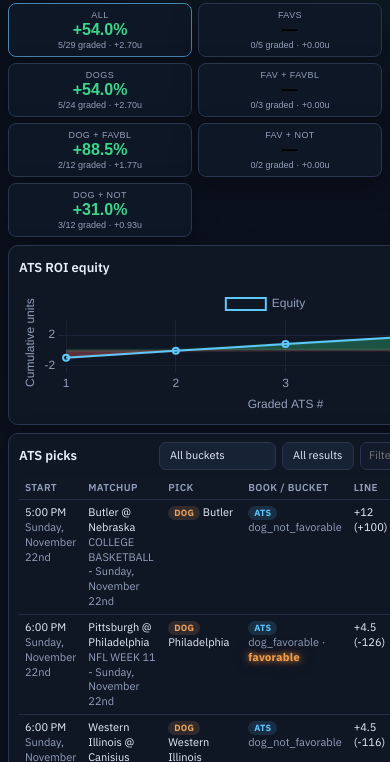
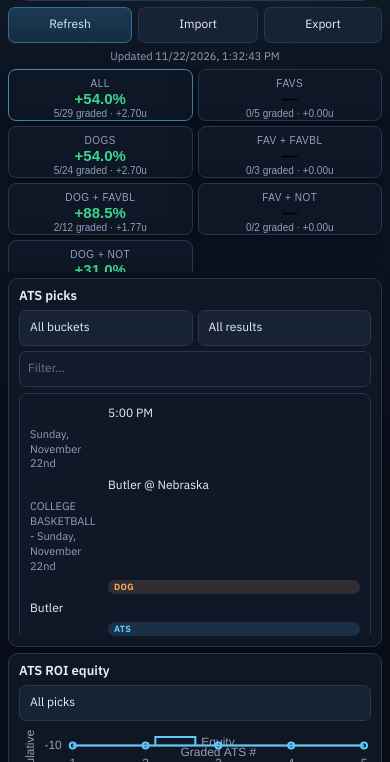
Before and after one commit to jacobtulster/public-takes-roi, a plain HTML site: page index.html in a window 390 px wide. Shown: the part 79-841 px from the top of the page. Drawn offline with nearby package versions, Linux system fonts and the light colour scheme.

Commit message:
ui: mobile-friendly stacked picks, touch targets, safe areas

```diff
--- a/styles.css
+++ b/styles.css
@@ -407,31 +407,228 @@ code {
   }
   .main-split {
     grid-template-columns: 1fr;
-    grid-template-rows: minmax(160px, 28%) minmax(0, 1fr);
+    grid-template-rows: minmax(150px, 26%) minmax(0, 1fr);
   }
 }
 
 @media (max-width: 720px) {
   html,
   body {
-    overflow: auto;
-    height: auto;
-    min-height: 100%;
+    height: 100%;
+    overflow: hidden;
   }
+
   body {
     padding: 8px;
+    padding-bottom: max(8px, env(safe-area-inset-bottom));
+    padding-left: max(8px, env(safe-area-inset-left));
+    padding-right: max(8px, env(safe-area-inset-right));
   }
+
   .wrap {
-    height: auto;
-    min-height: calc(100dvh - 16px);
+    height: 100%;
+    height: 100dvh;
+    max-height: 100dvh;
+    gap: 6px;
   }
-  .grid-cards {
-    grid-template-columns: repeat(2, minmax(0, 1fr));
+
+  .topbar {
+    flex-direction: column;
+    align-items: stretch;
+    gap: 6px;
   }
-  .main-split {
-    grid-template-rows: 180px minmax(320px, 1fr);
+
+  .topbar-brand {
+    flex-direction: column;
+    align-items: stretch;
+    gap: 6px;
   }
+
+  .brand {
+    font-size: 18px;
+  }
+
   .book-hint {
     display: none;
   }
+
+  .hero-actions {
+    width: 100%;
+  }
+
+  .hero-actions .btn,
+  .hero-actions select,
+  .hero-actions label.btn {
+    flex: 1 1 auto;
+    text-align: center;
+    min-height: 36px;
+    display: inline-flex;
+    align-items: center;
+    justify-content: center;
+    padding: 8px 10px;
+    font-size: 12px;
+  }
+
+  .hero-actions .meta {
+    width: 100%;
+    text-align: center;
+    order: 5;
+  }
+
+  .market-tabs {
+    width: 100%;
+    justify-content: stretch;
+  }
+
+  .market-tab {
+    flex: 1;
+    justify-content: center;
+    min-height: 36px;
+    padding: 8px 10px;
+    font-size: 12px;
+  }
+
+  .grid-cards {
+    grid-template-columns: repeat(2, minmax(0, 1fr));
+    gap: 5px;
+    max-height: 28vh;
+    overflow: auto;
+    -webkit-overflow-scrolling: touch;
+  }
+
+  .card {
+    padding: 8px;
+    min-height: 52px;
+  }
+
+  .card .k {
+    font-size: 10px;
+  }
+
+  .card .v {
+    font-size: 15px;
+  }
+
+  .card .s {
+    font-size: 10px;
+    white-space: normal;
+  }
+
+  .main-split {
+    flex: 1;
+    min-height: 0;
+    display: flex;
+    flex-direction: column;
+    gap: 6px;
+    grid-template-columns: none;
+    grid-template-rows: none;
+  }
+
+  /* Picks first on mobile — chart secondary */
+  .panel-picks {
+    order: 1;
+    flex: 1 1 auto;
+    min-height: 0;
+  }
+
+  .panel-chart {
+    order: 2;
+    flex: 0 0 150px;
+    min-height: 140px;
+    max-height: 160px;
+  }
+
+  .toolbar {
+    gap: 5px;
+  }
+
+  .toolbar h2 {
+    flex: 1 0 100%;
+    font-size: 13px;
+  }
+
+  .toolbar select,
+  .toolbar input[type='search'] {
+    min-height: 36px;
+    font-size: 12px;
+    flex: 1 1 calc(50% - 5px);
+    min-width: 0;
+  }
+
+  .panel-picks .table-wrap {
+    flex: 1;
+    min-height: 0;
+    overflow: auto;
+    -webkit-overflow-scrolling: touch;
+  }
+
+  /* Stacked pick cards instead of wide table */
+  .panel-picks table,
+  .panel-picks thead,
+  .panel-picks tbody,
+  .panel-picks th,
+  .panel-picks td,
+  .panel-picks tr {
+    display: block;
+    width: 100%;
+  }
+
+  .panel-picks thead {
+    display: none;
+  }
+
+  .panel-picks tr {
+    background: color-mix(in srgb, var(--bg1) 70%, transparent);
+    border: 1px solid var(--line);
+    border-radius: 8px;
+    margin-bottom: 6px;
+    padding: 8px 10px;
+  }
+
+  .panel-picks td {
+    display: grid;
+    grid-template-columns: 72px minmax(0, 1fr);
+    gap: 6px;
+    align-items: start;
+    padding: 3px 0;
+    border-bottom: 0;
+    font-size: 12px;
+  }
+
+  .panel-picks td::before {
+    content: attr(data-label);
+    color: var(--muted);
+    font-size: 10px;
+    font-weight: 600;
+    text-transform: uppercase;
+    letter-spacing: 0.04em;
+    padding-top: 2px;
+  }
+
+  .panel-picks td[data-label='Matchup'],
+  .panel-picks td[data-label='Pick'] {
+    font-weight: 600;
+  }
+
+  .panel-picks td[data-label='Profit'] {
+    font-variant-numeric: tabular-nums;
+    font-weight: 650;
+  }
 }
+
+@media (max-width: 420px) {
+  .grid-cards {
+    grid-template-columns: repeat(2, minmax(0, 1fr));
+    max-height: 24vh;
+  }
+
+  .panel-chart {
+    flex-basis: 120px;
+    min-height: 110px;
+    max-height: 130px;
+  }
+
+  .brand {
+    font-size: 16px;
+  }
+}
```
